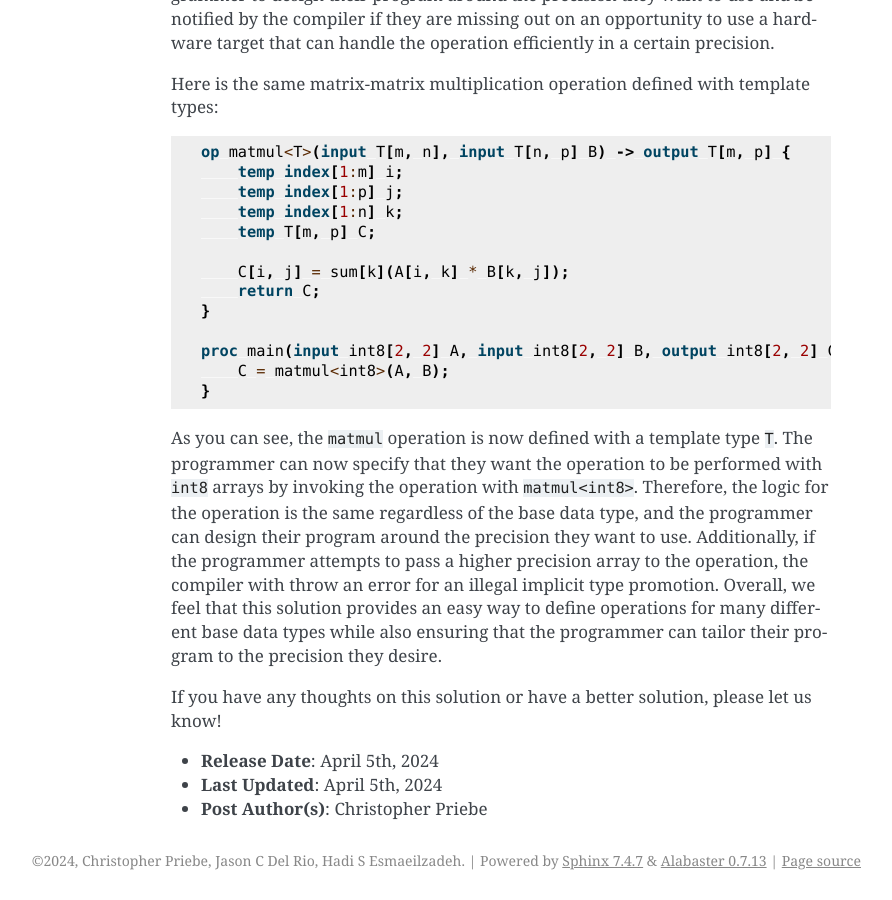
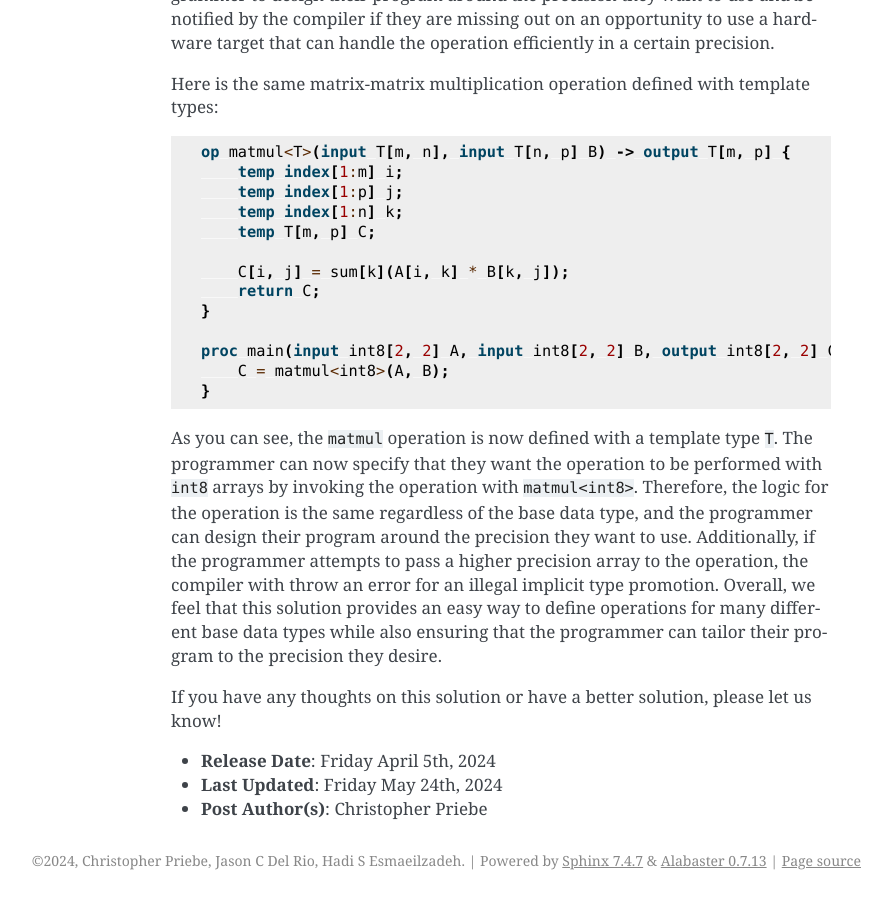
Before and after one commit to actlab-fhy/FhY, a Sphinx documentation site: the page built from docs/source/design_blog/post_2024-04-05.rst, in a window 1280 px wide and 900 px high, scrolled down 1692 px. Shown: the whole window, without its empty margins (249-1141 px from the left). Built offline with Sphinx 7.4.7, drawn with Linux system fonts in a browser that asks for light colours.

Commit message:
docs(design-blog): update date formats on blogs.

```diff
--- a/docs/source/design_blog/post_2024-04-04.rst
+++ b/docs/source/design_blog/post_2024-04-04.rst
@@ -750,6 +750,6 @@ motivating and introducing our project, we intend for further posts to be more b
 highlight specific design decisions and challenges. We are excited to receive feedback
 from the community and see how the project evolves as we receive feedback.
 
--  **Release Date**: April 4th, 2024
--  **Last Updated**: May 24th, 2024
+-  **Release Date**: Thursday April 4th, 2024
+-  **Last Updated**: Friday May 24th, 2024
 -  **Post Author(s)**: Christopher Priebe
--- a/docs/source/design_blog/post_2024-04-05.rst
+++ b/docs/source/design_blog/post_2024-04-05.rst
@@ -106,6 +106,6 @@ ensuring that the programmer can tailor their program to the precision they desi
 
 If you have any thoughts on this solution or have a better solution, please let us know!
 
--  **Release Date**: April 5th, 2024
--  **Last Updated**: April 5th, 2024
+-  **Release Date**: Friday April 5th, 2024
+-  **Last Updated**: Friday May 24th, 2024
 -  **Post Author(s)**: Christopher Priebe
--- a/docs/source/design_blog/post_2024-04-10.rst
+++ b/docs/source/design_blog/post_2024-04-10.rst
@@ -93,5 +93,5 @@ TODO (Back Logged):
    #. Design of IR
 
 -  **Release Date**: Thursday April 11th 2024
--  **Last Updated**: Thursday May 24th 2024
+-  **Last Updated**: Friday May 24th 2024
 -  **Post Author(s)**: Jason C Del Rio
--- a/docs/source/design_blog/post_2024-04-22.rst
+++ b/docs/source/design_blog/post_2024-04-22.rst
@@ -111,5 +111,5 @@ Backlogged Work from Discussions:
       think!
 
 -  **Release Date**: Thursday April 25th, 2024
--  **Last Updated**: Thursday May 24nd, 2024
+-  **Last Updated**: Friday May 24nd, 2024
 -  **Post Author(s)**: Jason C Del Rio
--- a/docs/source/design_blog/post_2024-04-25.rst
+++ b/docs/source/design_blog/post_2024-04-25.rst
@@ -131,6 +131,6 @@ package) using subprocess against input FhY source code files and comparing agai
 expected output files to confirm we get expected results, in the same manner as we
 expect clients to use our FhY Frontend.
 
--  **Release Date**: April 25th, 2024
--  **Last Updated**: May 23rd, 2024
+-  **Release Date**: Thursday April 25th, 2024
+-  **Last Updated**: Thursday May 23rd, 2024
 -  **Post Author(s)**: Jason C Del Rio
```
